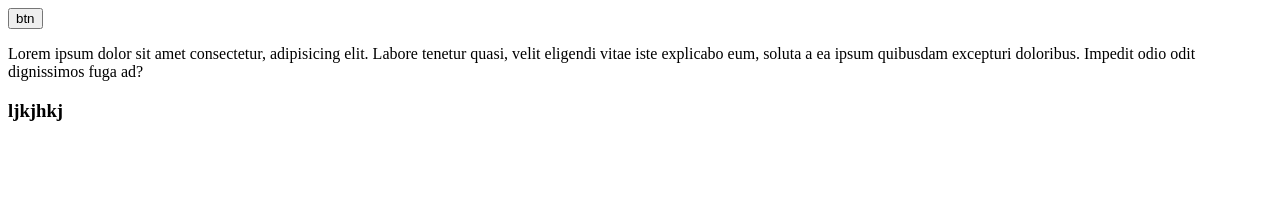
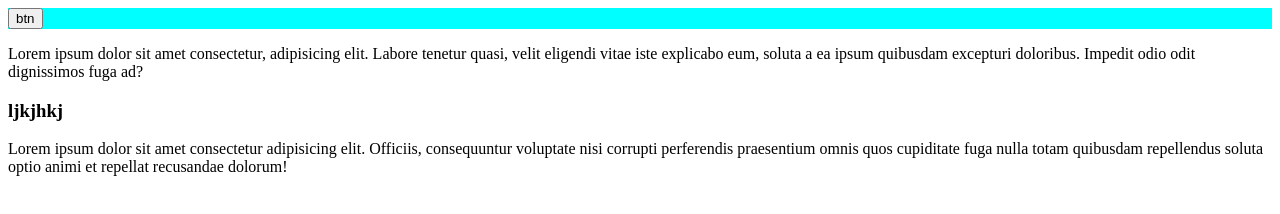
Before and after one commit to Korotkyy/team78-1, a plain HTML site: page index.html in a window 1280 px wide. Drawn offline with Linux system fonts and the light colour scheme.

Commit message:
add footer

```diff
--- a/css/styles.css
+++ b/css/styles.css
@@ -0,0 +1,3 @@
+.header-section {
+  background-color: aqua;
+}
--- a/index.html
+++ b/index.html
@@ -8,7 +8,7 @@
     <link rel="stylesheet" href="./css/styles.css" />
   </head>
   <body>
-    <header>
+    <header class="header-section">
       <button>btn</button>
     </header>
     <p>
@@ -17,5 +17,13 @@
       quibusdam excepturi doloribus. Impedit odio odit dignissimos fuga ad?
     </p>
     <h3>ljkjhkj</h3>
+    <footer class="footer-section">
+      <p class="footer-text">
+        Lorem ipsum dolor sit amet consectetur adipisicing elit. Officiis,
+        consequuntur voluptate nisi corrupti perferendis praesentium omnis quos
+        cupiditate fuga nulla totam quibusdam repellendus soluta optio animi et
+        repellat recusandae dolorum!
+      </p>
+    </footer>
   </body>
 </html>
```
